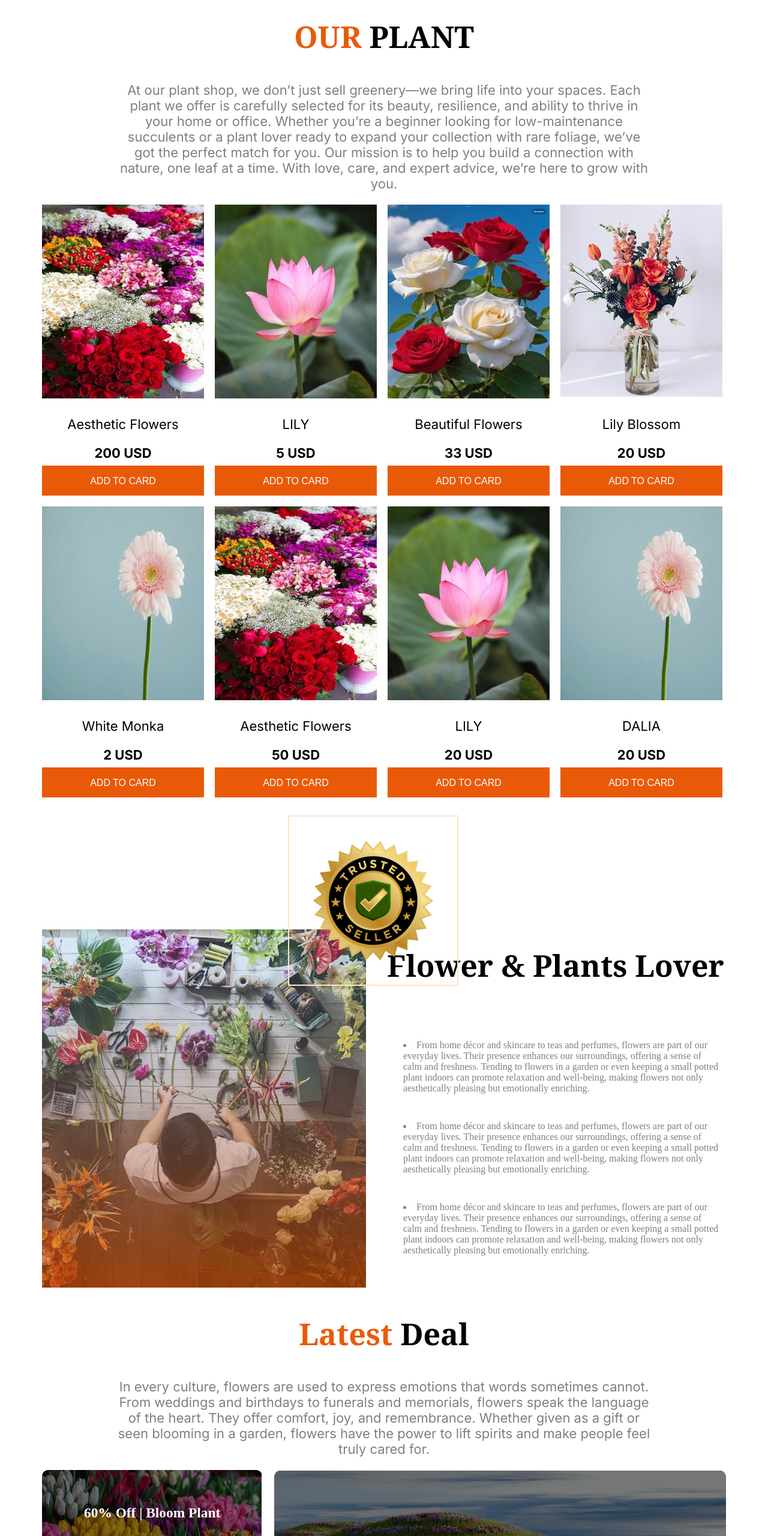
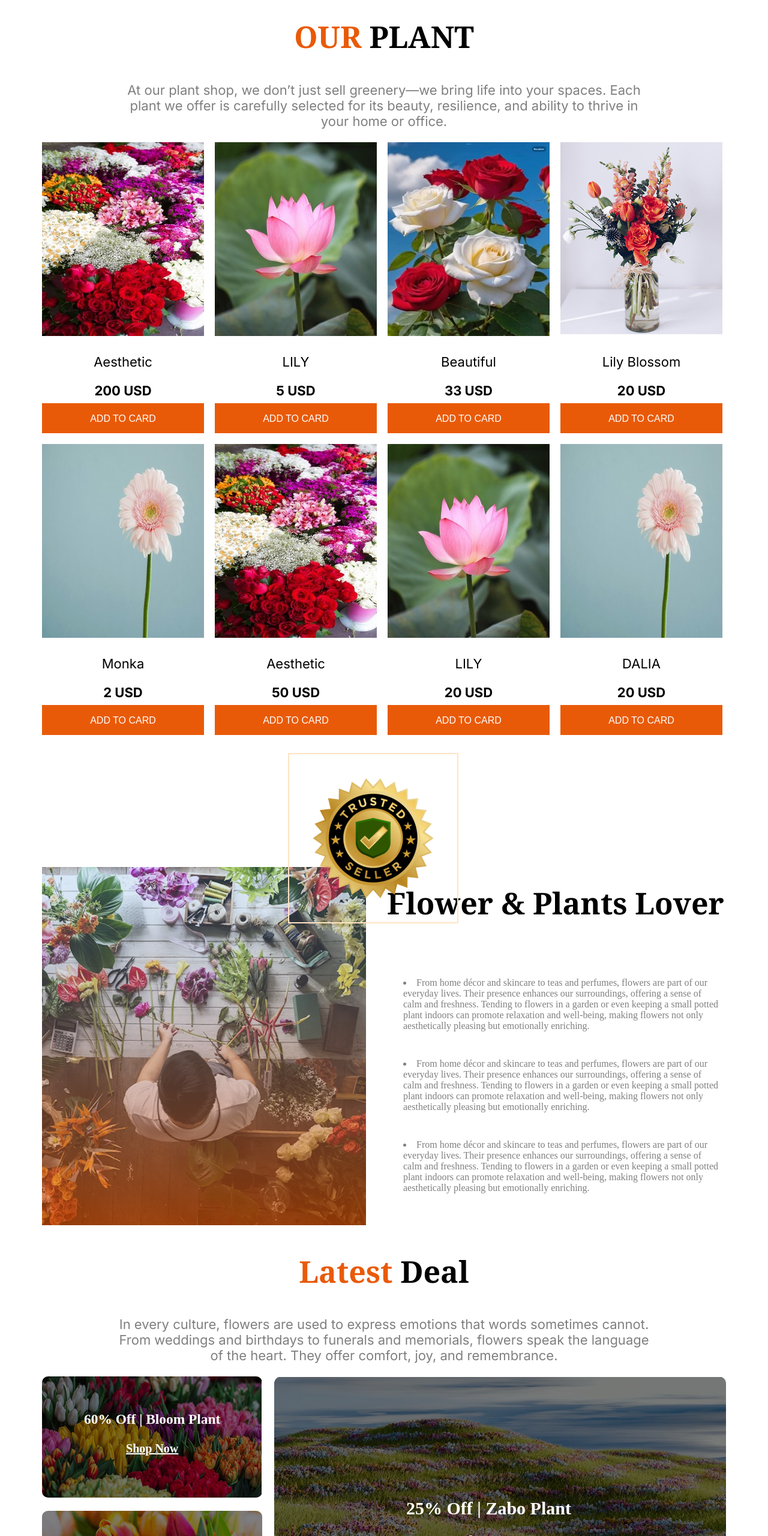
Before and after one commit to tanvir-talukder/Tanvir-s-Assignment-two, a plain HTML site: page index.html in a window 1280 px wide. Shown: the part 780-3340 px from the top of the page at 60% size. Drawn offline with Linux system fonts and the light colour scheme.

Commit message:
all-done

```diff
--- a/design/styles.css
+++ b/design/styles.css
@@ -504,9 +504,11 @@ margin-bottom: -5%;
 .lover-section{
     display: flex;
     flex-direction: column;
-    margin-top: 220px;}
+    margin-top: 220px;
+margin-bottom: 20%;}
 .lover{
         margin-left: 13%;
+        margin-bottom: 20%;
 
     }
     .lover-div {
@@ -516,6 +518,7 @@ margin-bottom: -5%;
 
     }
     .mann{
+        margin-top: -50%;
         display: block;
         margin-left: 7%;
     }
@@ -526,6 +529,7 @@ margin-bottom: -5%;
         display: none;
     }
     .lover-section .text-big{
+
         margin-left: 2%;
         font-size: 28px;
     }
@@ -539,15 +543,13 @@ margin-bottom: -5%;
     }
     .text-overlay-z{
         width: 70%;
-        margin-top: 130%;
         position: absolute;
         text-decoration: none;
         color: rgb(255, 255, 255);
-
-        margin-left: 20%;
         display: block;
         font-weight: bold;
         font-size: 20px;
+        margin: 130% -20% 1px 20%;
 
     }
 .boro-img{
--- a/index.html
+++ b/index.html
@@ -39,7 +39,7 @@
 
 <div class="carder-upore width-margin ">
     <div ><h2 class="text-big"><span class="text-colour">OUR</span> PLANT</h2></div>
-    <div class="card-text " ><p class="text-small ">At our plant shop, we don’t just sell greenery—we bring life into your spaces. Each plant we offer is carefully selected for its beauty, resilience, and ability to thrive in your home or office. Whether you’re a beginner looking for low-maintenance succulents or a plant lover ready to expand your collection with rare foliage, we’ve got the perfect match for you. Our mission is to help you build a connection with nature, one leaf at a time. With love, care, and expert advice, we’re here to grow with you.</p></div>
+    <div class="card-text " ><p class="text-small ">At our plant shop, we don’t just sell greenery—we bring life into your spaces. Each plant we offer is carefully selected for its beauty, resilience, and ability to thrive in your home or office.</p></div>
 </div>
 
 
@@ -49,7 +49,7 @@
  <section class="card width-margin">
      <div class="card-baccha"><img  src="assets/card-baccha.png" alt=""></div>
     <div class="card-img"><image src="assets/card4.jpg" mode=""></div>
- </div>  <div class="lily"><p class="text-small">Aesthetic Flowers</p></div>
+ </div>  <div class="lily"><p class="text-small">Aesthetic </p></div>
      <div class="text"><p class="text-small">200 USD</p></div></div>
      <div class="btn-div"> <button class="button "><p class="btn-txt ">ADD TO CARD</p></button></div>
 
@@ -65,7 +65,7 @@
  <section class="card width-margin">
      <div class="card-baccha"><img  src="assets/card-baccha.png" alt=""></div>
     <div class="card-img"><image src="assets/card3.jpg" mode=""></div>
-     <div class="lily"><p class="text-small">Beautiful Flowers</p></div>
+     <div class="lily"><p class="text-small">Beautiful</p></div>
      <div class="text"><p class="text-small">33 USD</p></div>
      <div class="btn-div"> <button class="button "><p class="btn-txt ">ADD TO CARD</p></button></div>
 
@@ -81,7 +81,7 @@
  <section class="card width-margin">
      <div class="card-baccha"><img  src="assets/card-baccha.png" alt=""></div>
     <div class="card-img"><image src="assets/card1.jpg" mode=""></div>
-     <div class="lily"><p class="text-small">White Monka</p></div>
+     <div class="lily"><p class="text-small"> Monka</p></div>
      <div class="text"><p class="text-small">2 USD</p></div>
      <div class="btn-div"> <button class="button "><p class="btn-txt ">ADD TO CARD</p></button></div>
 
@@ -89,7 +89,7 @@
  <section class="card width-margin">
      <div class="card-baccha"><img  src="assets/card-baccha.png" alt=""></div>
     <div class="card-img"><image src="assets/card4.jpg" mode=""></div>
-     <div class="lily"><p class="text-small">Aesthetic Flowers</p></div>
+     <div class="lily"><p class="text-small">Aesthetic </p></div>
      <div class="text"><p class="text-small">50 USD</p></div>
      <div class="btn-div"> <button class="button "><p class="btn-txt ">ADD TO CARD</p></button></div>
 
@@ -132,7 +132,7 @@
  </section>
 <div class="carder-upore width-margin ">
     <div ><h2 class="text-big"><span class="text-colour">Latest</span> Deal</h2></div>
-    <div class="card-text " ><p class="text-small ">In every culture, flowers are used to express emotions that words sometimes cannot. From weddings and birthdays to funerals and memorials, flowers speak the language of the heart. They offer comfort, joy, and remembrance. Whether given as a gift or seen blooming in a garden, flowers have the power to lift spirits and make people feel truly cared for.</p></div>
+    <div class="card-text " ><p class="text-small ">In every culture, flowers are used to express emotions that words sometimes cannot. From weddings and birthdays to funerals and memorials, flowers speak the language of the heart. They offer comfort, joy, and remembrance.</p></div>
 </div>
     </main>
 
```
